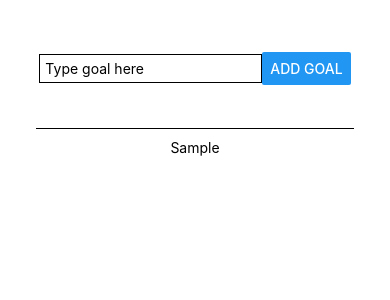
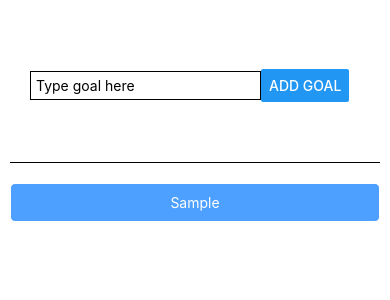
Before and after one commit to KZdesigns/GoalSetter-App, a React Native app: screen / in a window 390 px wide. Both pictures are taken after typing "Sample" into the empty fields and a click on the button "ADD GOAL". Shown: the top 300 px of the page. Built offline with nearby package versions, Linux system fonts and the light colour scheme.

Commit message:
add styling to goal container and items

```diff
--- a/App.js
+++ b/App.js
@@ -1,5 +1,12 @@
 import React, { useState } from "react";
-import { StyleSheet, Text, TextInput, View, Button } from "react-native";
+import {
+  StyleSheet,
+  Text,
+  TextInput,
+  View,
+  Button,
+  ScrollView,
+} from "react-native";
 
 export default function App() {
   const [enteredGoalText, setGoalText] = useState("");
@@ -26,9 +33,13 @@
         <Button title="Add Goal" onPress={addGoalHandler} />
       </View>
       <View style={styles.GoalsContainer}>
-        {goalList.map((goal, index) => (
-          <Text key={index}>{goal}</Text>
-        ))}
+        <ScrollView>
+          {goalList.map((goal, index) => (
+            <View style={styles.GoalItem} key={index}>
+              <Text style={styles.GoalItemText}>{goal}</Text>
+            </View>
+          ))}
+        </ScrollView>
       </View>
     </View>
   );
@@ -38,15 +49,13 @@
   AppContainer: {
     flex: 1,
     backgroundColor: "#fff",
-    alignItems: "center",
-    justifyContent: "center",
   },
   InputContainer: {
     flex: 1,
     flexDirection: "row",
     alignItems: "center",
-    justifyContent: "center",
     margin: 10,
+    padding: 20,
     borderBottomWidth: 1,
     borderBottomColor: "black",
   },
@@ -59,4 +68,16 @@
   GoalsContainer: {
     flex: 6,
   },
+  GoalItem: {
+    alignItems: "center",
+    borderRadius: 5,
+    borderWidth: 1,
+    borderColor: "#fff",
+    backgroundColor: "#4da0ff",
+    margin: 10,
+    padding: 10,
+  },
+  GoalItemText: {
+    color: "#fff",
+  },
 });
```
